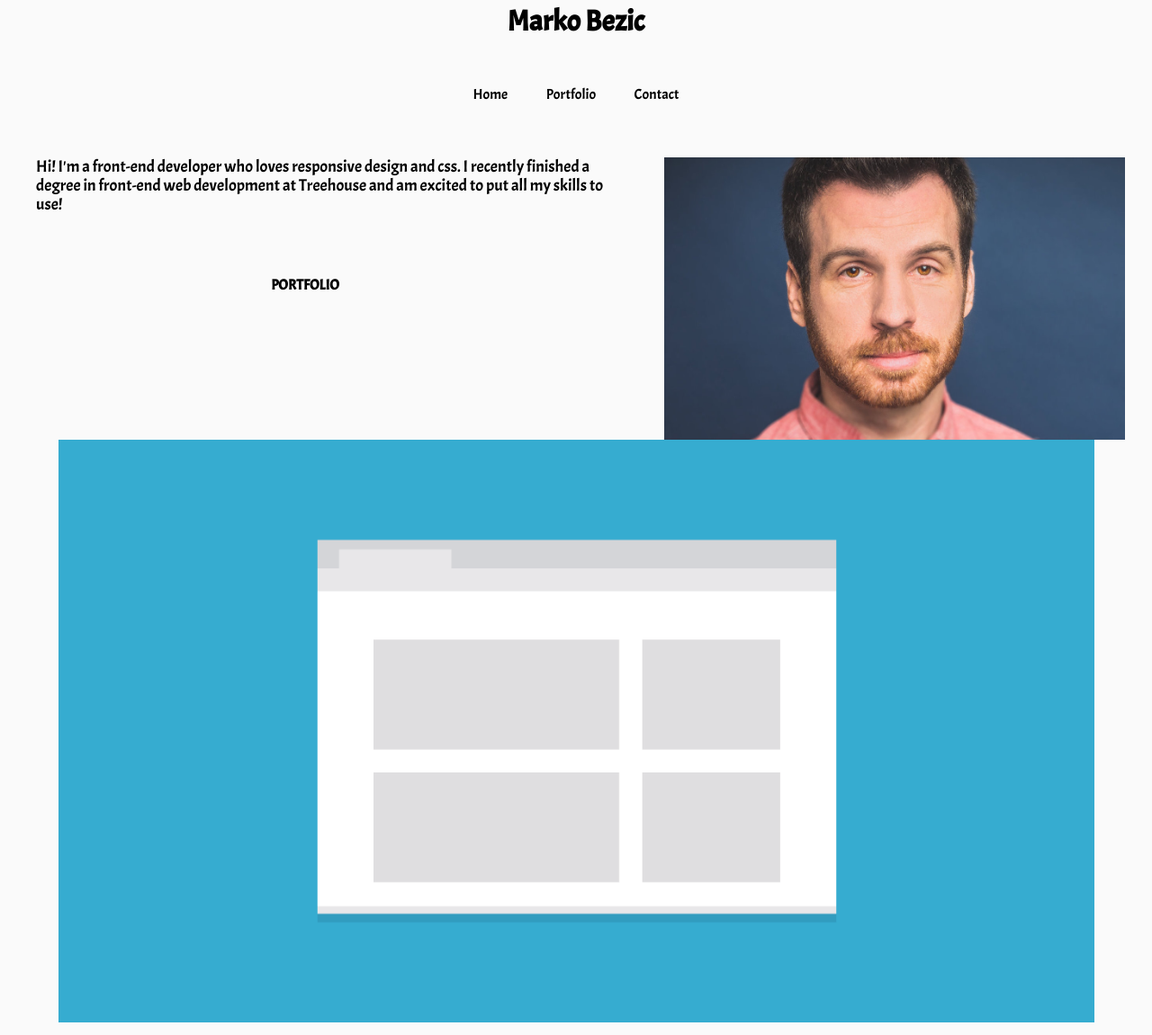
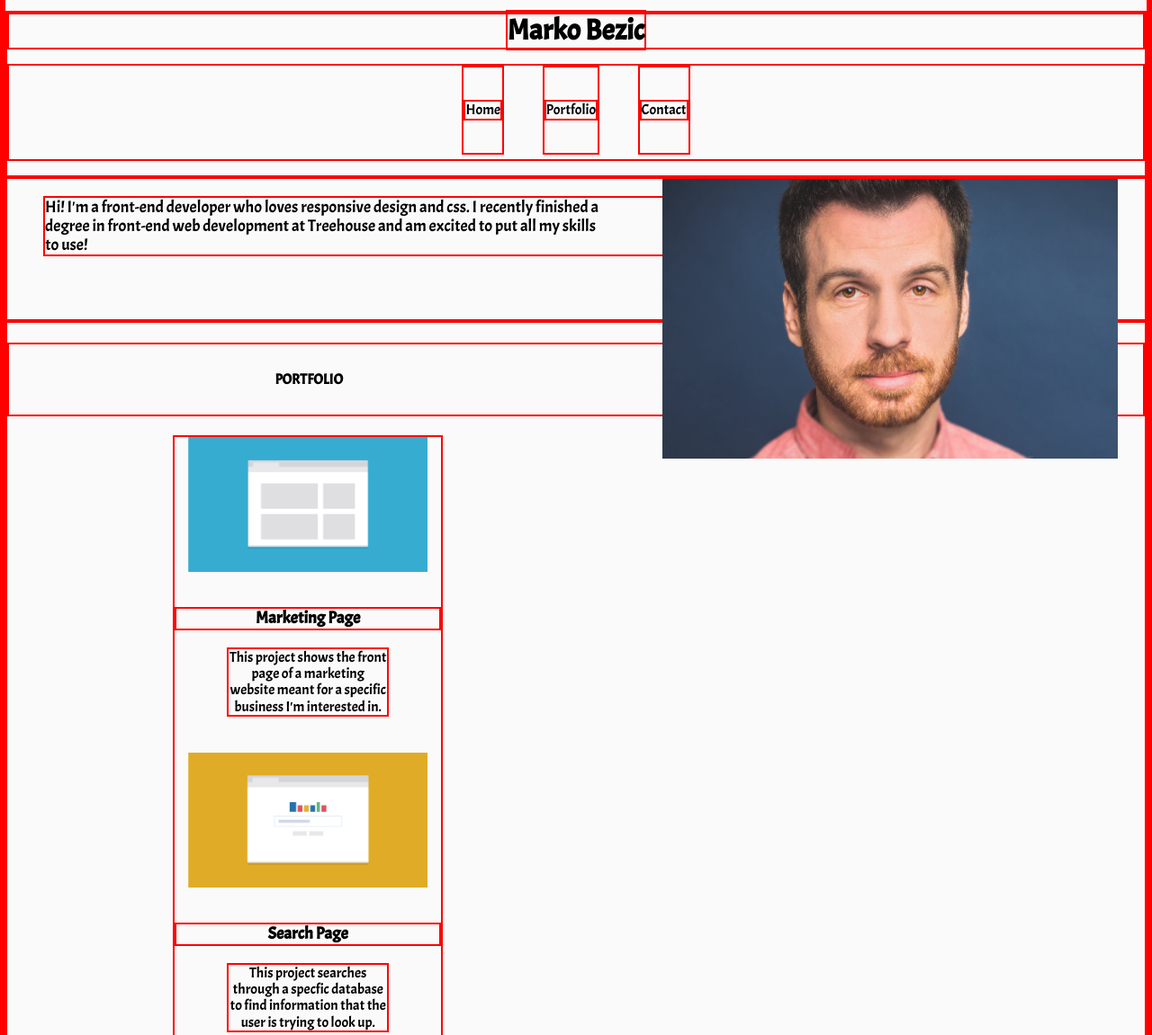
Before and after one commit to MarkoBezic/techdegree-project-2, a plain HTML site: page responsive_layout_v3/index.html in a window 1280 px wide. Shown: the part 19-1170 px from the top of the page at 90% size. Drawn offline with Linux system fonts and the light colour scheme.

Commit message:
continuing to work mockup 2 layout

```diff
--- a/responsive_layout_v3/css/style.css
+++ b/responsive_layout_v3/css/style.css
@@ -3,7 +3,7 @@
 
 * {
     box-sizing: border-box;
-    /* border: solid 2px red; */
+    border: solid 2px red;
 }
 
 body {
@@ -130,11 +130,17 @@ span {
         font-size: 115%;
         text-align: left;
         margin-left: 40px;
+        margin-bottom: 70px;
     }
 
-    .portfolio {
+   .column {
+       max-width: 300px;
+       display: inline-block
+   }
 
-    }
+
+
+
 
 
 }
--- a/responsive_layout_v3/index.html
+++ b/responsive_layout_v3/index.html
@@ -28,6 +28,7 @@
 
         <div class="portfolio">
             <h4>Portfolio</h4>
+                <div class="column">
                     <img class="thumbnail" src="images/portfolio-1.png" alt="Portfolio">
                     <h3>Marketing Page</h3>
                     <p>This project shows the front page of a marketing website meant for a specific business I'm interested in.</p>
@@ -51,7 +52,7 @@
                     <img class="thumbnail" src="images/portfolio-6.png" alt="Calculator">
                     <h3>Calculator</h3>
                     <p>Someone can enter in the numbers they want, and press the big blue button and get the result.</p>
-
+                </div>
         </div> <!--- portfolio -->
 
     <footer class="main-footer clearfix">
```
Lines whose indentation alone changed are shown as unchanged.
